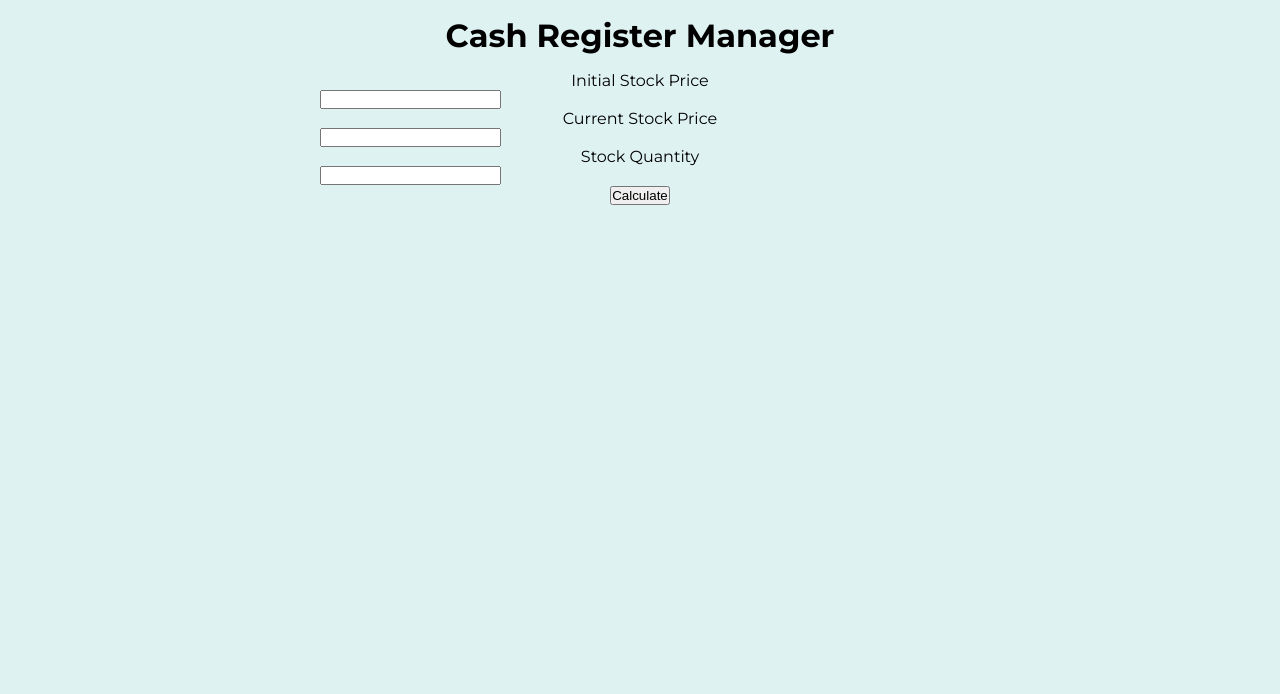
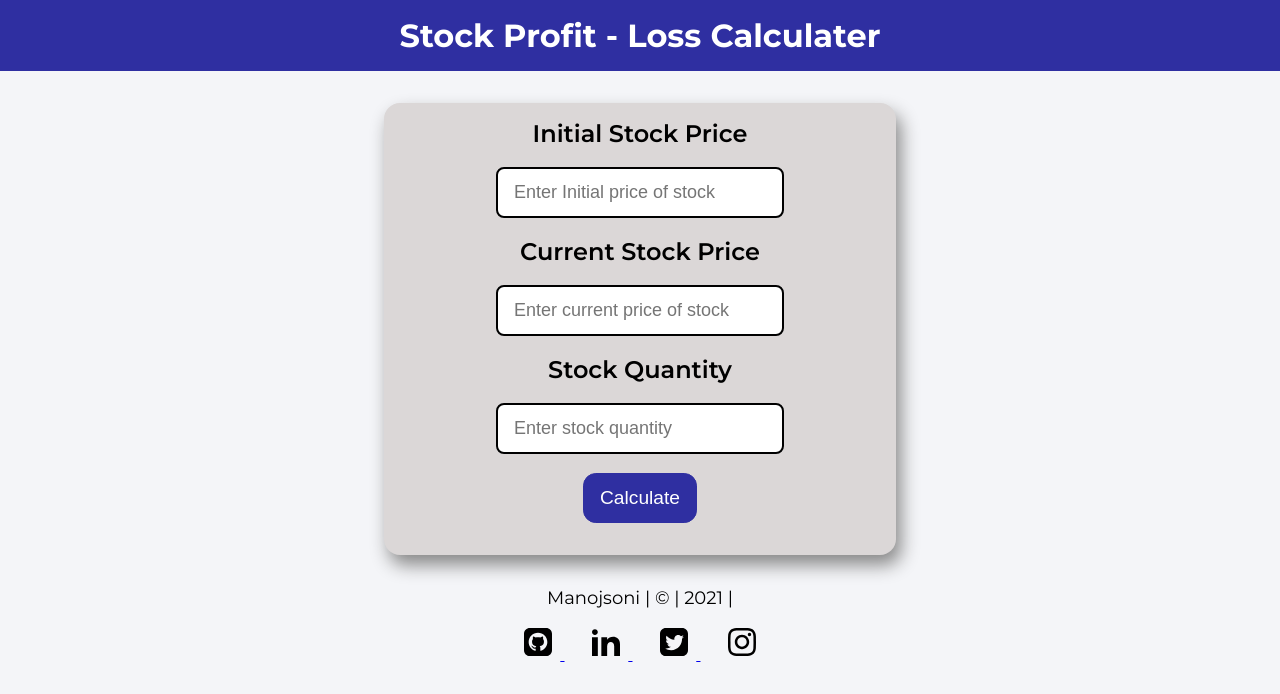
Before and after one commit to manojncsoni007/Profit-or-loss-of-stock, a plain HTML site: page index.html in a window 1280 px wide. Drawn offline with Linux system fonts and the light colour scheme.

Commit message:
final commit

```diff
--- a/index.html
+++ b/index.html
@@ -11,20 +11,46 @@
 
 <body>
     <header>
-        <h1>Cash Register Manager</h1>
+        <h1>Stock Profit - Loss Calculater</h1>
     </header>
     <main>
         <label for="initial-price">Initial Stock Price</label>
-        <input type="number" id="initial-price">
+        <input type="number" id="initial-price" placeholder="Enter Initial price of stock">
         <label for="current-price">Current Stock Price</label>
-        <input type="number" id="current-price">
+        <input type="number" id="current-price" placeholder="Enter current price of stock">
         <label for="quantity">Stock Quantity</label>
-        <input type="number" id="quantity">
+        <input type="number" id="quantity" placeholder="Enter stock quantity">
         <button id="calculate-button">Calculate</button>
+        <div class="output-container">
+        </div>
     </main>
-    <div class="output-container">
 
-    </div>
+
+    <footer>
+        <p> Manojsoni | © | 2021 | </p>
+        <ul class="footer-list">
+            <li>
+                <a class="links" href="https://github.com/manojncsoni007" target="_blank">
+                    <img src="images/github.svg" alt="github" />
+                </a>
+            </li>
+            <li>
+                <a class="links" href="https://www.linkedin.com/in/manoj-soni-849431178/" target="_blank">
+                    <img src="images/linkedin.svg" alt="linkedin" />
+                </a>
+            </li>
+            <li>
+                <a class="links" href="https://twitter.com/manojncsoni" target="_blank">
+                    <img src="images/twitter.svg" alt="twitter" />
+                </a>
+            </li>
+            <li>
+                <a class="links" href="https://www.instagram.com/manojsoni_07/?hl=en" target="_blank">
+                    <img src="images/instagram.svg" alt="instagram" class="svg" />
+                </a>
+            </li>
+        </ul>
+    </footer>
 
     <script src="index.js"></script>
 </body>
--- a/index.js
+++ b/index.js
@@ -6,18 +6,18 @@ const outputBox = document.querySelector('.output-container');
 
 
 function displayMessage(msg) {
-    outputBox.innerHTML = msg
+    outputBox.innerHTML = msg;
 }
 
 function calculateProfitLoss(iP, cP, q) {
     if (cP > iP) {
         let profit = (cP - iP) * q;
         let profitPercentage = (profit * 100) / (iP * q)
-        displayMessage(`Your profit is ${profit} and the percentage is ${profitPercentage}%`);
+        displayMessage(`Your profit is <span>${profit}</span> rupees and the percentage is <span>${profitPercentage.toFixed(2)}%</span>`);
     } else if (iP > cP) {
         let loss = (iP - cP) * q;
         let lossPercentage = (loss * 100) / (iP * q);
-        displayMessage(`Your loss is ${loss} and the percentage is ${lossPercentage}%`);
+        displayMessage(`Your loss is ${loss} and the percentage is ${lossPercentage.toFixed(2)}%`);
     }
 }
 calculateBtn.addEventListener('click', () => {
--- a/style.css
+++ b/style.css
@@ -7,22 +7,105 @@
 
 body {
     font-family: 'Montserrat', sans-serif;
-    background-color: #DEF2F1;
+    background-color: #f4f5f8;
     text-align: center;
 }
 
 header {
     padding: 1rem;
+    background-color: #2F2FA1;
+    margin: auto;
+    color: white;
 }
 
 main {
-    margin-top: 1rem;
-    width: 50%;
+    padding: 1rem;
+    width: 40%;
+    margin: 2rem auto 0rem;
+    text-align: center;
+    background-color: #dbd7d7;
+    border-radius: 1rem;
+    box-shadow: 5px 10px 18px #888888;
+}
+
+label {
+    font-size: x-large;
+    font-weight: 600;
+}
+
+input {
+    font-size: large;
+    width: 60%;
+    display: block;
+    margin: 1.2rem auto;
+    padding: 0.8rem 1rem;
+    border: 2px solid black;
+    border-radius: 0.5rem;
+    outline: rgb(100, 100, 100);
+}
+
+button {
     margin: auto;
+    padding: 0.8rem 1rem;
+    font-size: larger;
+    border-radius: 0.8rem;
+    background-color: #2F2FA1;
+    color: white;
+    outline: rgb(100, 100, 100);
+    border: 1px solid #2F2FA1;
+}
+
+footer {
+    text-align: center;
+    margin: 2rem auto 0 auto;
+}
+
+footer p {
+    font-size: large;
     text-align: center;
 }
 
-input {
-    display: block;
-    text-align: center;
+.footer-list {
+    margin: 1rem;
 }
+
+a,
+img,
+li {
+    display: inline;
+    margin: 0 0.3rem;
+}
+
+img {
+    width: 35px;
+    padding: 0.2rem;
+}
+
+.output-container {
+    font-size: x-large;
+    font-weight: 600;
+    margin: 1rem auto;
+    width: 90%;
+}
+
+span {
+    color: red;
+}
+
+@media (max-width: 900px) {
+    header {
+        font-size: 0.9rem;
+        margin: 0 auto 1rem auto;
+        padding: 2rem 0.5;
+    }
+    main {
+        margin-top: 3rem;
+        width: 90%;
+    }
+    input {
+        width: 80%;
+    }
+    footer {
+        margin: 5rem auto 0 auto;
+    }
+}
```
Also changed, not shown: images/github.svg (added), images/instagram.svg (added), images/linkedin.svg (added), images/twitter.svg (added).
